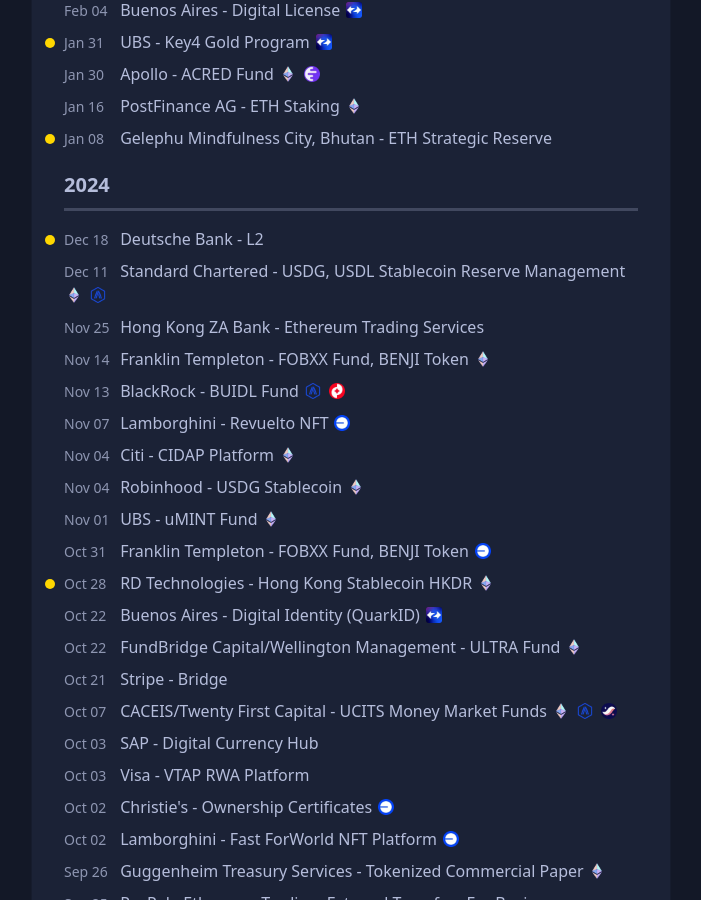
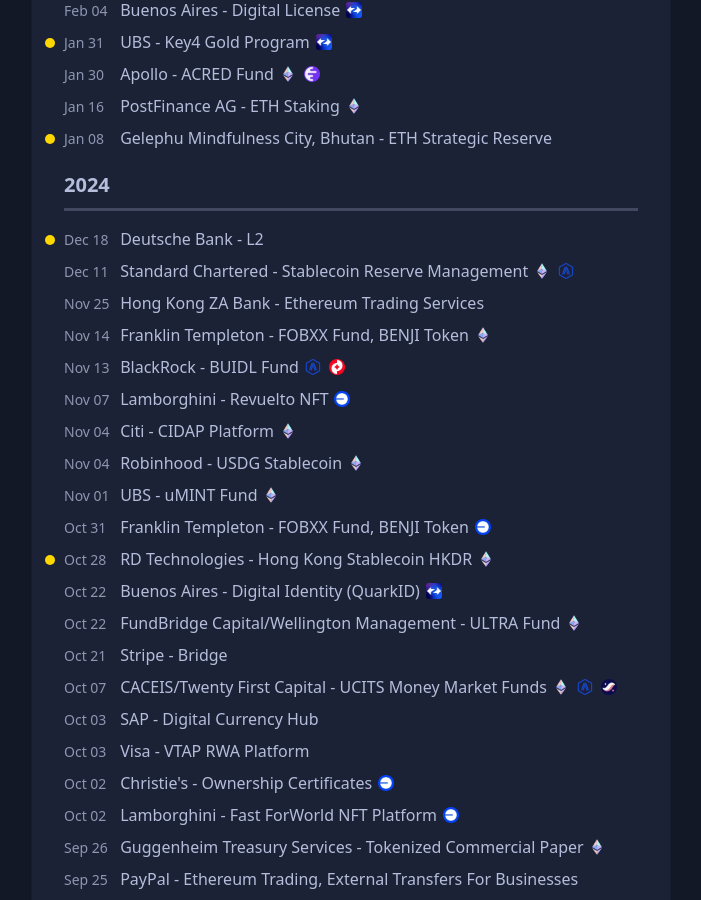
Before and after one commit to etheralpha/ethereumadoption-com, a Jekyll site: the page built from index.md, in a window 1280 px wide and 900 px high, scrolled down 871 px. Shown: the whole window, without its empty margins (289-990 px from the left). Built offline with Jekyll 4.4.1, drawn with Linux system fonts in a browser that asks for light colours.

Commit message:
update product

```diff
--- a/_data/adoption.yml
+++ b/_data/adoption.yml
@@ -236,9 +236,7 @@
   entities:
     - Standard Chartered
   products:
-    - USDG
-    - USDL
-  context: Stablecoin Reserve Management
+    - Stablecoin Reserve Management
   chains:
     - Mainnet
     - Arbitrum
```
